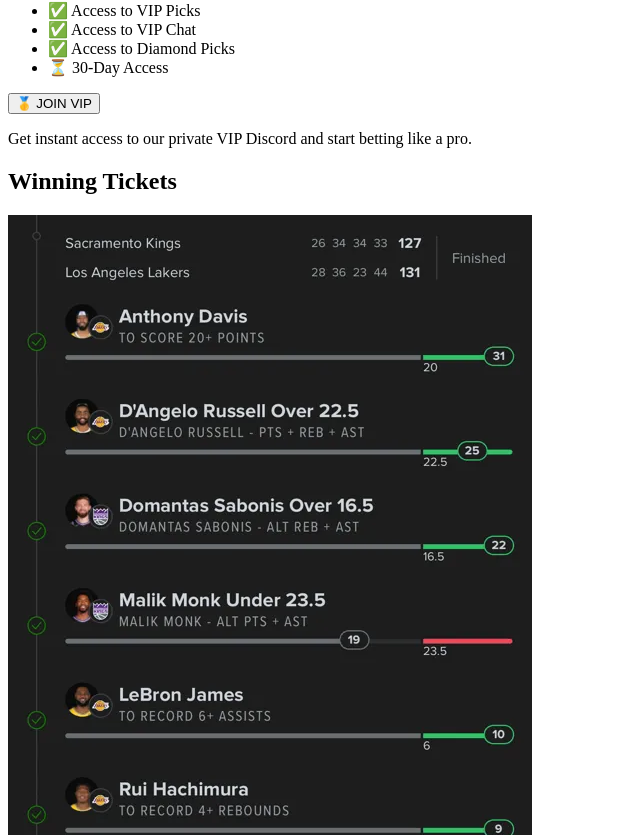
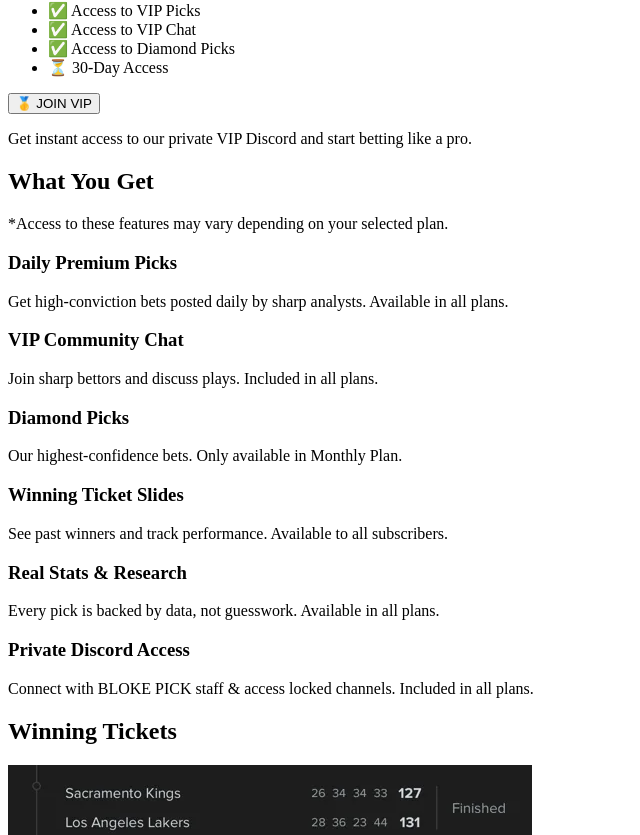
Before and after one commit to BLOKEPICK/BLOKEP, a Next.js app: page / in a window 1280 px wide. Shown: the part 685-1520 px from the top of the page, without its empty margins (0-640 px from the left). Built offline with nearby package versions, Linux system fonts and the light colour scheme.

Commit message:
Clarify plan-specific access in "What You Get" section

```diff
--- a/pages/index.js
+++ b/pages/index.js
@@ -56,6 +56,37 @@
         <p className="text-sm text-gray-400 mb-12">Get instant access to our private VIP Discord and start betting like a pro.</p>
 
 
+
+<section className="w-full px-4 my-20">
+  <h2 className="text-2xl font-bold text-center mb-10">What You Get</h2>
+  <p className="text-center text-gray-400 mb-8 text-sm">*Access to these features may vary depending on your selected plan.</p>
+  <div className="grid grid-cols-1 sm:grid-cols-2 lg:grid-cols-3 gap-6 max-w-6xl mx-auto text-sm text-gray-300">
+    <div className="bg-[#1a1a1a] p-6 rounded-xl text-center border border-gray-700">
+      <h3 className="text-lg font-bold text-green-400 mb-4">Daily Premium Picks</h3>
+      <p>Get high-conviction bets posted daily by sharp analysts. Available in all plans.</p>
+    </div>
+    <div className="bg-[#1a1a1a] p-6 rounded-xl text-center border border-gray-700">
+      <h3 className="text-lg font-bold text-green-400 mb-4">VIP Community Chat</h3>
+      <p>Join sharp bettors and discuss plays. Included in all plans.</p>
+    </div>
+    <div className="bg-[#1a1a1a] p-6 rounded-xl text-center border border-gray-700">
+      <h3 className="text-lg font-bold text-green-400 mb-4">Diamond Picks</h3>
+      <p>Our highest-confidence bets. <span className="text-yellow-400">Only available in Monthly Plan.</span></p>
+    </div>
+    <div className="bg-[#1a1a1a] p-6 rounded-xl text-center border border-gray-700">
+      <h3 className="text-lg font-bold text-green-400 mb-4">Winning Ticket Slides</h3>
+      <p>See past winners and track performance. Available to all subscribers.</p>
+    </div>
+    <div className="bg-[#1a1a1a] p-6 rounded-xl text-center border border-gray-700">
+      <h3 className="text-lg font-bold text-green-400 mb-4">Real Stats & Research</h3>
+      <p>Every pick is backed by data, not guesswork. Available in all plans.</p>
+    </div>
+    <div className="bg-[#1a1a1a] p-6 rounded-xl text-center border border-gray-700">
+      <h3 className="text-lg font-bold text-green-400 mb-4">Private Discord Access</h3>
+      <p>Connect with BLOKE PICK staff & access locked channels. Included in all plans.</p>
+    </div>
+  </div>
+</section>
 
 
 
@@ -151,41 +182,37 @@
 
 
 
-
-
-
 <section className="w-full px-4 my-20">
   <h2 className="text-2xl font-bold text-center mb-10">What You Get</h2>
-  <div className="grid grid-cols-1 md:grid-cols-3 gap-6 max-w-6xl mx-auto text-sm text-gray-300">
+  <p className="text-center text-gray-400 mb-8 text-sm">*Access to these features may vary depending on your selected plan.</p>
+  <div className="grid grid-cols-1 sm:grid-cols-2 lg:grid-cols-3 gap-6 max-w-6xl mx-auto text-sm text-gray-300">
     <div className="bg-[#1a1a1a] p-6 rounded-xl text-center border border-gray-700">
-      <h3 className="text-lg font-bold text-green-400 mb-4">Three Day Pass</h3>
-      <ul className="space-y-2">
-        <li>✅ Daily VIP Picks</li>
-        <li>✅ Access to VIP Chat</li>
-        <li>⛔ No access to Diamond Picks</li>
-        <li>⏳ 3 Days of Access</li>
-      </ul>
+      <h3 className="text-lg font-bold text-green-400 mb-4">Daily Premium Picks</h3>
+      <p>Get high-conviction bets posted daily by sharp analysts. Available in all plans.</p>
     </div>
     <div className="bg-[#1a1a1a] p-6 rounded-xl text-center border border-gray-700">
-      <h3 className="text-lg font-bold text-green-400 mb-4">One Week of BLOKE PICKS</h3>
-      <ul className="space-y-2">
-        <li>✅ Daily VIP Picks</li>
-        <li>✅ Access to VIP Chat</li>
-        <li>⛔ No access to Diamond Picks</li>
-        <li>⏳ 7 Days of Access</li>
-      </ul>
+      <h3 className="text-lg font-bold text-green-400 mb-4">VIP Community Chat</h3>
+      <p>Join sharp bettors and discuss plays. Included in all plans.</p>
     </div>
     <div className="bg-[#1a1a1a] p-6 rounded-xl text-center border border-gray-700">
-      <h3 className="text-lg font-bold text-green-400 mb-4">One Month of BLOKE PICKS</h3>
-      <ul className="space-y-2">
-        <li>✅ Daily VIP Picks</li>
-        <li>✅ Access to VIP Chat</li>
-        <li>✅ Access to Diamond Picks</li>
-        <li>⏳ 30 Days of Access</li>
-      </ul>
+      <h3 className="text-lg font-bold text-green-400 mb-4">Diamond Picks</h3>
+      <p>Our highest-confidence bets. <span className="text-yellow-400">Only available in Monthly Plan.</span></p>
+    </div>
+    <div className="bg-[#1a1a1a] p-6 rounded-xl text-center border border-gray-700">
+      <h3 className="text-lg font-bold text-green-400 mb-4">Winning Ticket Slides</h3>
+      <p>See past winners and track performance. Available to all subscribers.</p>
+    </div>
+    <div className="bg-[#1a1a1a] p-6 rounded-xl text-center border border-gray-700">
+      <h3 className="text-lg font-bold text-green-400 mb-4">Real Stats & Research</h3>
+      <p>Every pick is backed by data, not guesswork. Available in all plans.</p>
+    </div>
+    <div className="bg-[#1a1a1a] p-6 rounded-xl text-center border border-gray-700">
+      <h3 className="text-lg font-bold text-green-400 mb-4">Private Discord Access</h3>
+      <p>Connect with BLOKE PICK staff & access locked channels. Included in all plans.</p>
     </div>
   </div>
 </section>
+
 
 
 <footer className="text-center text-sm text-gray-500 mb-10">
```
